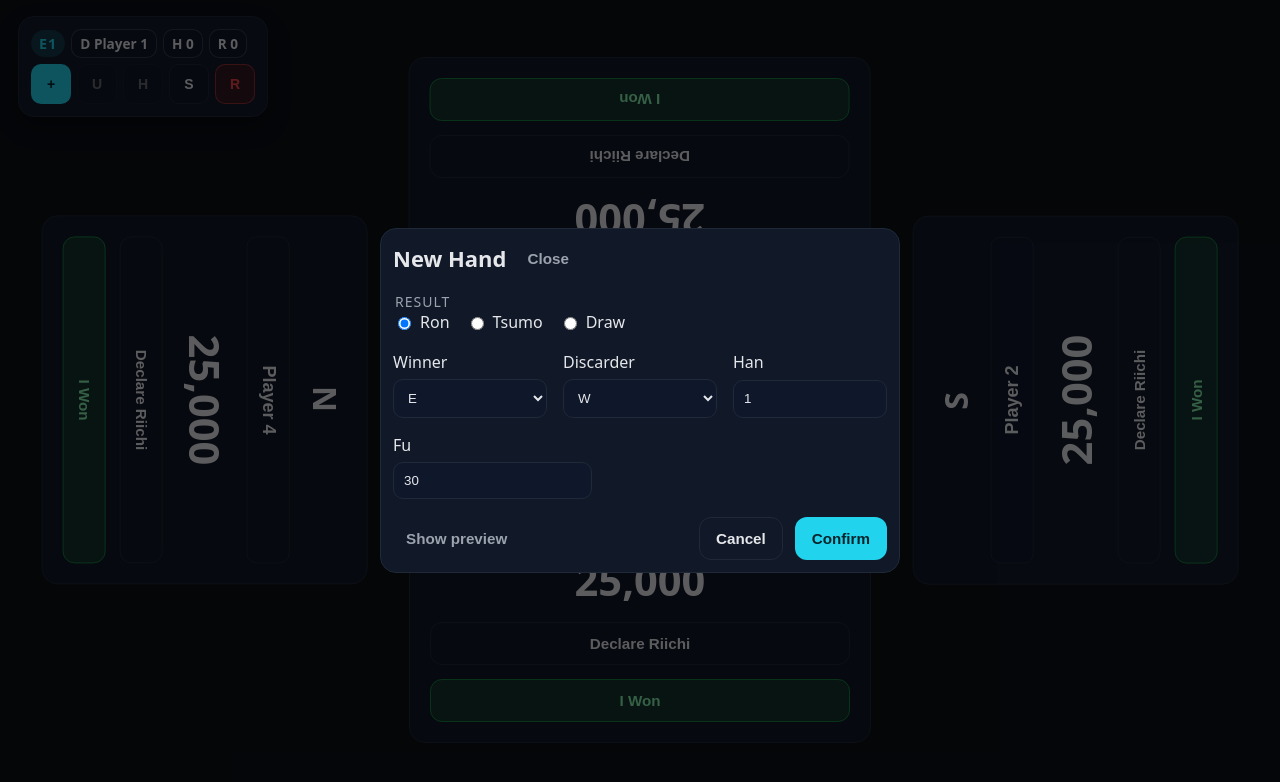
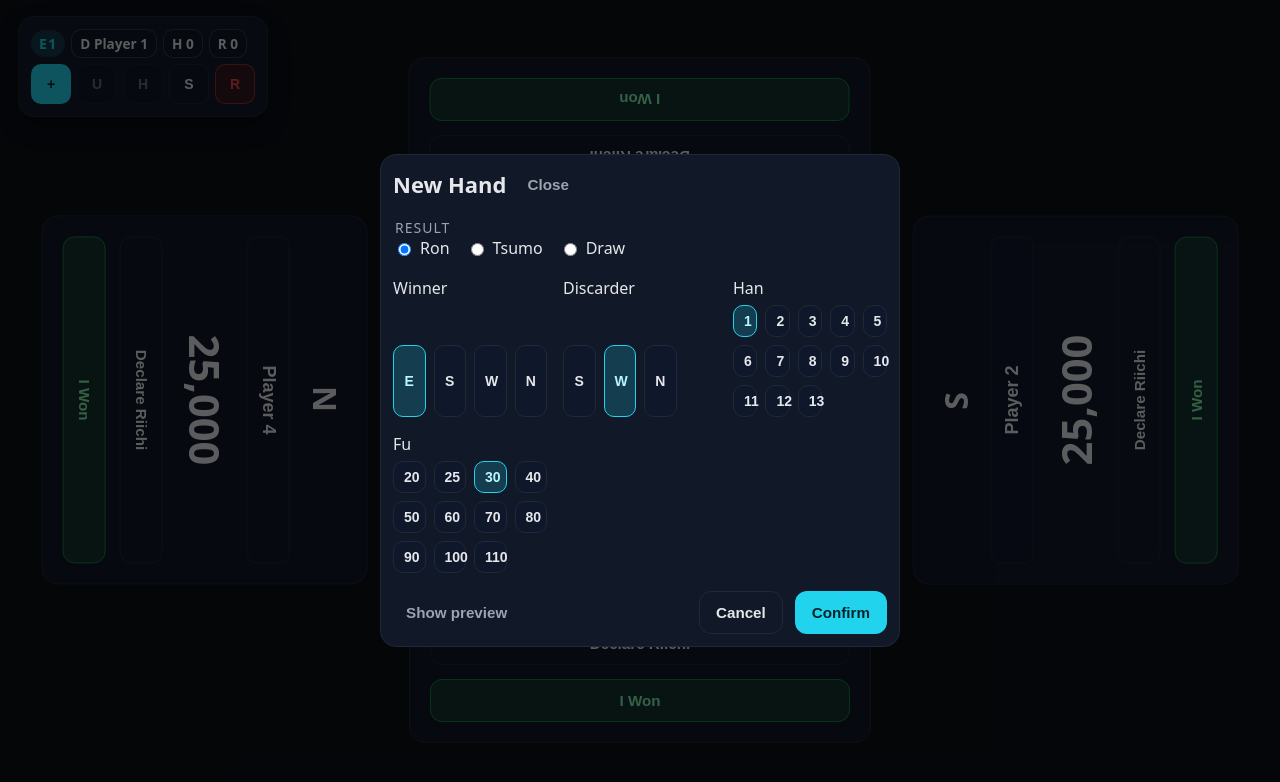
Before and after one commit to RaesakAce/raesakace.github.io, a Svelte app: page / in a window 1280 px wide. Both pictures are taken after a click on the button "New hand". Shown: the top 782 px of the page. Built offline with nearby package versions, Linux system fonts and the light colour scheme.

Commit message:
aggiungi layout e stili per la griglia delle scelte nel wizard delle mani; migliora la gestione di riichi e le interazioni utente

```diff
--- a/src/app.css
+++ b/src/app.css
@@ -306,6 +306,34 @@ input, select {
 .hand-wizard .result label.disabled { opacity: .4; }
 .hand-inputs { grid-template-columns: repeat(auto-fit, minmax(140px, 1fr)); gap: 16px; }
 .hand-wizard .field { display: grid; gap: 6px; }
+.hand-wizard .choice-grid {
+  display: grid;
+  gap: 8px;
+}
+.hand-wizard .seat-grid {
+  grid-template-columns: repeat(4, minmax(0, 1fr));
+}
+.hand-wizard .han-grid {
+  grid-template-columns: repeat(5, minmax(0, 1fr));
+}
+.hand-wizard .fu-grid {
+  grid-template-columns: repeat(4, minmax(0, 1fr));
+}
+.hand-wizard .choice-chip {
+  width: 100%;
+  border-radius: 10px;
+  border: 1px solid #1f2937;
+  background: #0f172a;
+  color: var(--text);
+  padding: 8px 10px;
+  font-size: 14px;
+  line-height: 1;
+}
+.hand-wizard .choice-chip.active {
+  border-color: var(--accent);
+  background: rgba(34, 211, 238, 0.2);
+  color: #b9f6ff;
+}
 .hand-wizard .draw-inputs { display: grid; gap: 10px; }
 .hand-wizard .draw-inputs .row { justify-content: flex-start; }
 .hand-wizard .actions { display: flex; align-items: center; gap: 12px; }
@@ -334,6 +362,8 @@ input, select {
   .seat-card.east,
   .seat-card.west { transform: rotate(0deg); }
   .hand-inputs { grid-template-columns: 1fr; }
+  .hand-wizard .han-grid { grid-template-columns: repeat(4, minmax(0, 1fr)); }
+  .hand-wizard .fu-grid { grid-template-columns: repeat(3, minmax(0, 1fr)); }
   .hand-wizard .delta-grid { grid-template-columns: repeat(2, minmax(60px, 1fr)); }
 }
 
--- a/src/components/HandWizard.svelte
+++ b/src/components/HandWizard.svelte
@@ -4,6 +4,8 @@
   import type { HandInput, Seat, Side } from "../lib/riichi";
 
   const seatOptions: Seat[] = ["E", "S", "W", "N"];
+  const hanOptions = [1, 2, 3, 4, 5, 6, 7, 8, 9, 10, 11, 12, 13];
+  const fuOptions = [20, 25, 30, 40, 50, 60, 70, 80, 90, 100, 110];
 
   interface Draft {
     kind: HandInput["kind"];
@@ -92,8 +94,7 @@
     showPreview = false;
   }
 
-  function handleWinnerChange(event: Event) {
-    const value = (event.target as HTMLSelectElement).value as Seat;
+  function setWinner(value: Seat) {
     let discarder = draft.discarder;
     if (draft.kind === "ron" && value === discarder) {
       discarder = seatOptions.find(seat => seat !== value) ?? discarder;
@@ -101,20 +102,17 @@
     draft = { ...draft, winner: value, discarder };
   }
 
-  function handleDiscarderChange(event: Event) {
-    const value = (event.target as HTMLSelectElement).value as Seat;
+  function setDiscarder(value: Seat) {
     if (value === draft.winner) return;
     draft = { ...draft, discarder: value };
   }
 
-  function handleHanChange(event: Event) {
-    const value = Number((event.target as HTMLInputElement).value);
-    draft = { ...draft, han: Math.max(1, Math.min(13, value || 1)) };
+  function setHan(value: number) {
+    draft = { ...draft, han: Math.max(1, Math.min(13, value)) };
   }
 
-  function handleFuChange(event: Event) {
-    const value = Number((event.target as HTMLInputElement).value);
-    draft = { ...draft, fu: Math.max(20, value || 20) };
+  function setFu(value: number) {
+    draft = { ...draft, fu: Math.max(20, value) };
   }
 
   function toggleTenpai(seat: Seat, event: Event) {
@@ -197,35 +195,71 @@
 
     {#if draft.kind !== "draw"}
       <div class="grid hand-inputs">
-        <label class="field">
+        <div class="field">
           <span class="label">Winner</span>
-          <select value={draft.winner} on:change={handleWinnerChange}>
+          <div class="choice-grid seat-grid" role="group" aria-label="Winner seat">
             {#each seatOptions as seat}
-              <option value={seat}>{seat}</option>
+              <button
+                type="button"
+                class={`choice-chip ${draft.winner === seat ? "active" : ""}`}
+                on:click={() => setWinner(seat)}
+                aria-pressed={draft.winner === seat}
+              >
+                {seat}
+              </button>
             {/each}
-          </select>
-        </label>
+          </div>
+        </div>
 
         {#if draft.kind === "ron"}
-          <label class="field">
+          <div class="field">
             <span class="label">Discarder</span>
-            <select value={draft.discarder} on:change={handleDiscarderChange}>
+            <div class="choice-grid seat-grid" role="group" aria-label="Discarder seat">
               {#each seatOptions.filter(seat => seat !== draft.winner) as seat}
-                <option value={seat}>{seat}</option>
+                <button
+                  type="button"
+                  class={`choice-chip ${draft.discarder === seat ? "active" : ""}`}
+                  on:click={() => setDiscarder(seat)}
+                  aria-pressed={draft.discarder === seat}
+                >
+                  {seat}
+                </button>
               {/each}
-            </select>
-          </label>
+            </div>
+          </div>
         {/if}
 
-        <label class="field">
+        <div class="field">
           <span class="label">Han</span>
-          <input type="number" min="1" max="13" value={draft.han} on:change={handleHanChange} />
-        </label>
+          <div class="choice-grid han-grid" role="group" aria-label="Han">
+            {#each hanOptions as han}
+              <button
+                type="button"
+                class={`choice-chip ${draft.han === han ? "active" : ""}`}
+                on:click={() => setHan(han)}
+                aria-pressed={draft.han === han}
+              >
+                {han}
+              </button>
+            {/each}
+          </div>
+        </div>
 
-        <label class="field">
+        <div class="field">
           <span class="label">Fu</span>
-          <input type="number" min="20" step="10" value={draft.fu} on:change={handleFuChange} />
-        </label>
+          <div class="choice-grid fu-grid" role="group" aria-label="Fu">
+            {#each fuOptions as fu}
+              <button
+                type="button"
+                class={`choice-chip ${draft.fu === fu ? "active" : ""}`}
+                on:click={() => setFu(fu)}
+                aria-pressed={draft.fu === fu}
+              >
+                {fu}
+              </button>
+            {/each}
+          </div>
+        </div>
       </div>
     {/if}
 
--- a/src/components/SeatCard.svelte
+++ b/src/components/SeatCard.svelte
@@ -43,10 +43,11 @@
   <button
     class={`riichi ${currentPlayer?.riichi ? "active" : ""}`}
     aria-pressed={currentPlayer?.riichi ?? false}
+    title={currentPlayer?.riichi ? "Cancel riichi declaration" : "Declare riichi"}
     on:click={handleRiichi}
     disabled={!currentPlayer}
   >
-    {currentPlayer?.riichi ? "Riichi Declared" : "Declare Riichi"}
+    {currentPlayer?.riichi ? "Cancel Riichi" : "Declare Riichi"}
   </button>
 
   <button class="win" on:click={handleWin} disabled={!currentPlayer}>I Won</button>
--- a/src/lib/store.ts
+++ b/src/lib/store.ts
@@ -156,7 +156,7 @@ function applyDelta(players: TableState["players"], result: HandResult): TableSt
   return next;
 }
 
-// After a win, nobody remains in riichi – clear the flag on every seat.
+// After a hand resolves, nobody remains in riichi – clear the flag on every seat.
 function clearRiichiFlags(players: TableState["players"]): TableState["players"] {
   const next = clonePlayers(players);
   for (const side of sides) {
@@ -203,9 +203,7 @@ function resetPlayersToStart(current: TableState): TableState["players"] {
 // Update table state after resolving a single hand.
 function applyResolvedResult(state: TableState, result: HandResult) {
   let players = applyDelta(state.players, result);
-  if (result.kind !== "draw") {
-    players = clearRiichiFlags(players);
-  }
+  players = clearRiichiFlags(players);
 
   let honba = state.honba;
   let roundWind: Wind = state.roundWind;
@@ -282,12 +280,17 @@ export function toggleRiichi(side: Side) {
   state.update(current => {
     const players = clonePlayers(current.players);
     const player = players[side];
-    if (player.riichi || player.points < 1000) {
-      return current;
+
+    if (!player.riichi) {
+      if (player.points < 1000) return current;
+      player.points -= 1000;
+      player.riichi = true;
+      return { ...current, players, riichiPot: current.riichiPot + 1 };
     }
-    player.points -= 1000;
-    player.riichi = true;
-    return { ...current, players, riichiPot: current.riichiPot + 1 };
+
+    player.points += 1000;
+    player.riichi = false;
+    return { ...current, players, riichiPot: Math.max(0, current.riichiPot - 1) };
   });
 }
 
```
